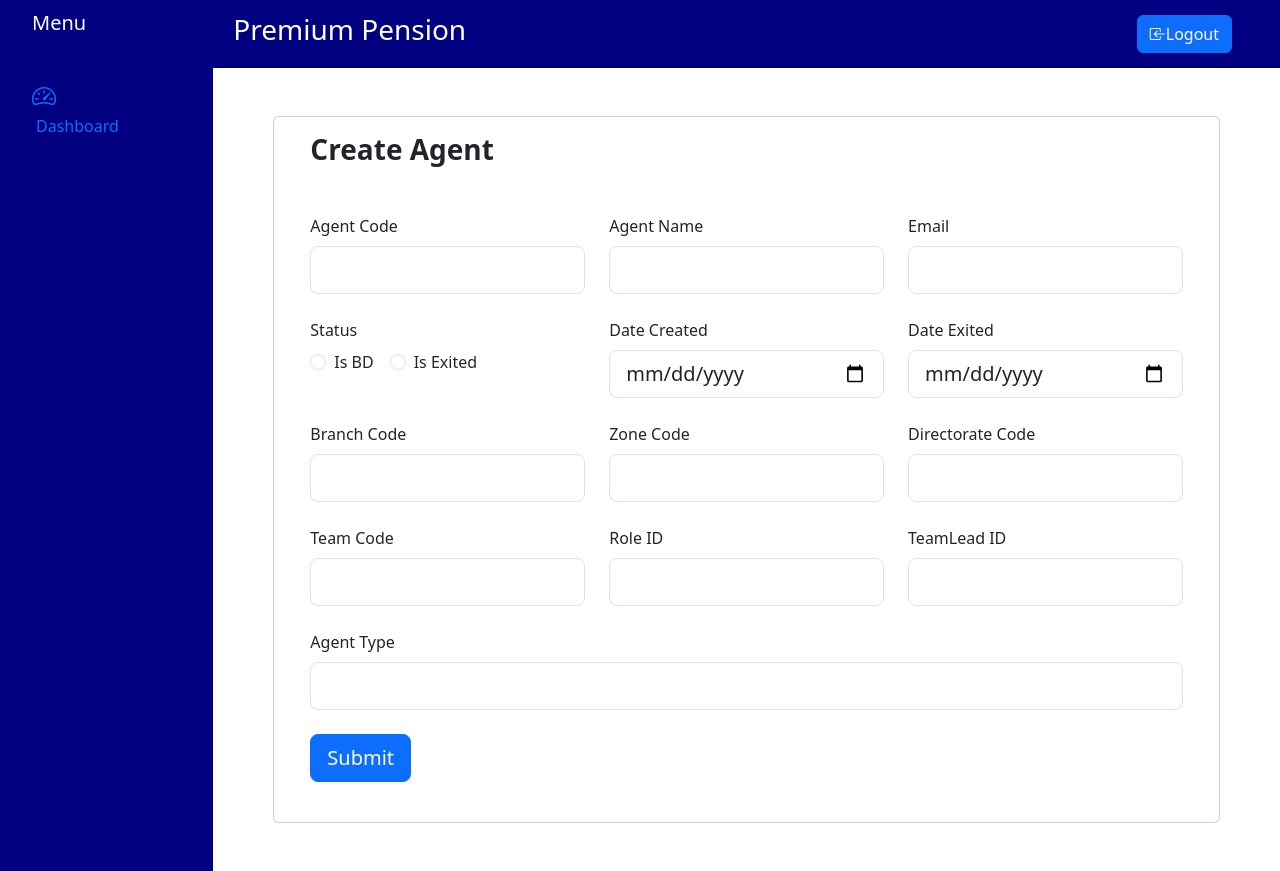
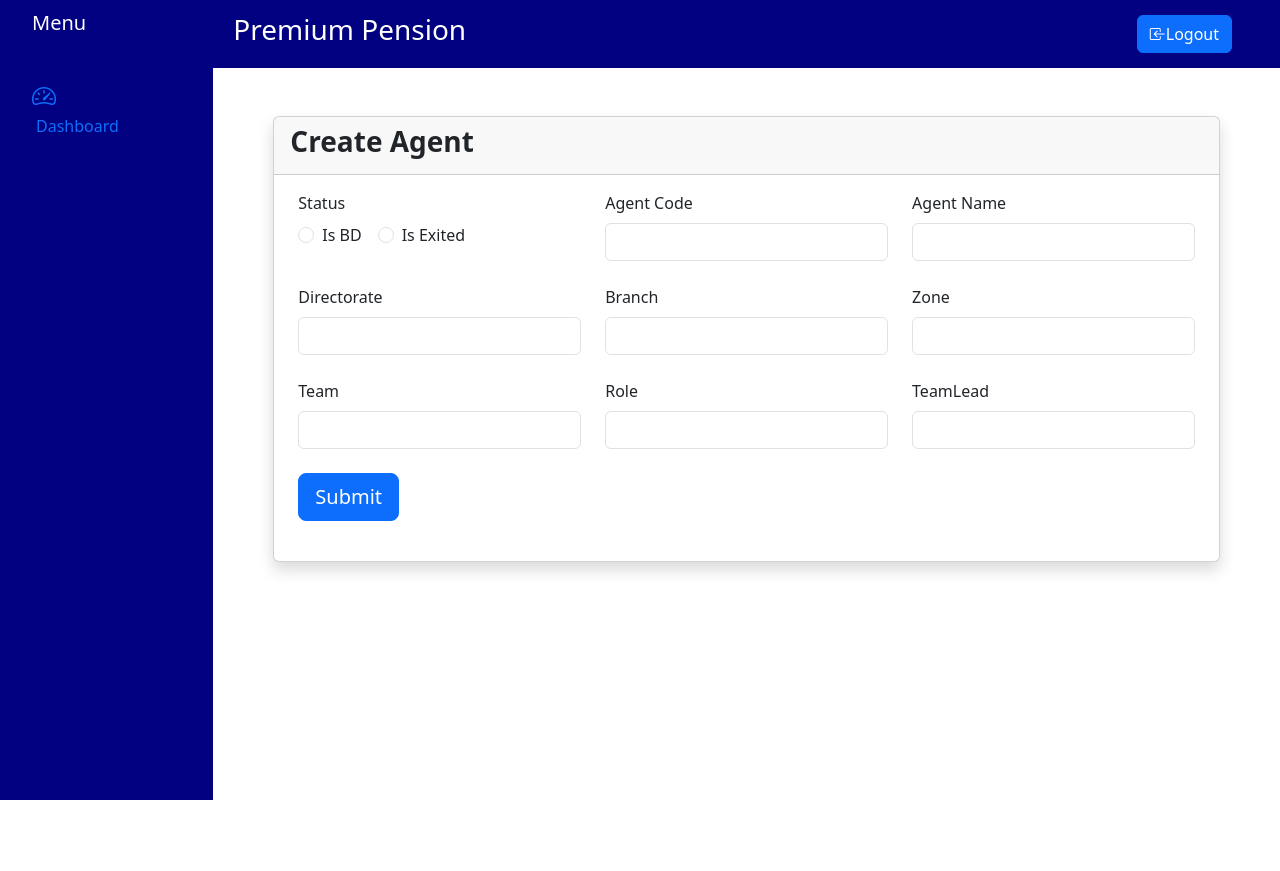
Before and after one commit to khalifaMMM12/Account-mapping, a React (Create React App) app in the folder client/app/: page /agent in a window 1280 px wide. After the commit the page ends 800 px from the top, so only its background shows below. Built offline with nearby package versions, Linux system fonts and the light colour scheme.

Commit message:
updated create agent

```diff
--- a/client/app/src/App.js
+++ b/client/app/src/App.js
@@ -1,7 +1,7 @@
 import React from 'react';
 import {  Routes, Route } from 'react-router-dom'
 import Navbar from './components/navbar.js';
-import Login from './Pages/login-page.js';
+import Login from './Pages/login.js';
 import Officer from './Pages/accountOfficer';
 import Sidebar from './components/sidebar.js';
 import CreateAgent from './Pages/createAgent.js'
--- a/client/app/src/Pages/createAgent.js
+++ b/client/app/src/Pages/createAgent.js
@@ -1,44 +1,19 @@
 import React from 'react';
 import { Container, Row, Col, Card, Form, Button } from 'react-bootstrap';
-import { NavigationType } from 'react-router-dom';
 
 function createAgent() {
   return (
     <Container fluid>
+      <Row className='m-5'>
 
-      <Row className='justify-content-center align-items-center m-5'>
+        <Card className='w-100 shadow p-0'>
+            <Card.Header>
+              <h3 className="fw-bold">Create Agent</h3>
+            </Card.Header>
 
-        <Card className='w-100'>
           <Card.Body className='px-4'>
-
-            <Card.Title><h3 className="fw-bold mb-4 pb-2 pb-md-0 mb-md-5">Create Agent</h3></Card.Title>
-
             <Row>
 
-              <Col md='4'>
-                <Form.Group className='mb-4'>
-                  <Form.Label>Agent Code</Form.Label>
-                  <Form.Control size='lg' type='Number' />
-                </Form.Group>
-              </Col>
-
-              <Col md='4'>
-                <Form.Group className='mb-4'>
-                  <Form.Label>Agent Name</Form.Label>
-                  <Form.Control size='lg' type='text' />
-                </Form.Group>
-              </Col>
-
-              <Col md='4'>
-                <Form.Group className='mb-4'>
-                  <Form.Label>Email</Form.Label>
-                  <Form.Control size='lg' type='email' />
-                </Form.Group>
-              </Col>
-
-            </Row>
-
-            <Row>
 
               <Col md='4' className='mb-4'>
                 <Form.Group>
@@ -52,72 +27,83 @@ function createAgent() {
 
               <Col md='4'>
                 <Form.Group className='mb-4'>
-                  <Form.Label>Date Created</Form.Label>
-                  <Form.Control size='lg' type='Date' />
+                  <Form.Label>Agent Code</Form.Label>
+                  <Form.Control type='Number' />
                 </Form.Group>
               </Col>
 
               <Col md='4'>
                 <Form.Group className='mb-4'>
-                  <Form.Label>Date Exited</Form.Label>
-                  <Form.Control size='lg' type='Date' />
+                  <Form.Label>Agent Name</Form.Label>
+                  <Form.Control type='text' />
                 </Form.Group>
               </Col>
+
 
             </Row>
 
             <Row>
+
             <Col md='4'>
               <Form.Group className='mb-4'>
-                  <Form.Label>Branch Code</Form.Label>
-                  <Form.Control size='lg' type='number' />
+                <Form.Label>Directorate</Form.Label>
+                <Form.Control as='select'>
+                  <option disabled>Choose option</option>
+                </Form.Control>
               </Form.Group>
             </Col>
 
             <Col md='4'>
               <Form.Group className='mb-4'>
-                  <Form.Label>Zone Code</Form.Label>
-                  <Form.Control size='lg' type='Number' />
+                <Form.Label>Branch</Form.Label>
+                <Form.Control as='select'>
+                  <option disabled>Choose option</option>
+                </Form.Control>
               </Form.Group>
             </Col>
 
             <Col md='4'>
               <Form.Group className='mb-4'>
-                  <Form.Label>Directorate Code</Form.Label>
-                  <Form.Control size='lg' type='number' />
+                <Form.Label>Zone</Form.Label>
+                <Form.Control as='select'>
+                  <option disabled>Choose option</option>
+                </Form.Control>
               </Form.Group>
             </Col>
+
+
             </Row>
 
             <Row>
+
             <Col md='4'>
               <Form.Group className='mb-4'>
-                  <Form.Label>Team Code</Form.Label>
-                  <Form.Control size='lg' type='Number' />
+                <Form.Label>Team</Form.Label>
+                <Form.Control as='select'>
+                  <option disabled>Choose option</option>
+                </Form.Control>
               </Form.Group>
             </Col>
 
             <Col md='4'>
               <Form.Group className='mb-4'>
-                  <Form.Label>Role ID</Form.Label>
-                  <Form.Control size='lg' type='number' />
+                <Form.Label>Role</Form.Label>
+                <Form.Control as='select'>
+                  <option disabled>Choose option</option>
+                </Form.Control>
               </Form.Group>
             </Col>
 
             <Col md='4'>
               <Form.Group className='mb-4'>
-                  <Form.Label>TeamLead ID</Form.Label>
-                  <Form.Control size='lg' type='Number' />
-                </Form.Group>
-              </Col>
-            </Row>
-
-            <Form.Group className='mb-4'>
-              <Form.Label>Agent Type</Form.Label>
-              <Form.Control as='select' size='lg'>
+                <Form.Label>TeamLead</Form.Label>
+                <Form.Control as='select'>
                   <option disabled>Choose option</option>
                 </Form.Control>
               </Form.Group>
+            </Col>
+
+            </Row>
 
             <Button className='mb-4' size='lg'>Submit</Button>
 
--- a/client/app/src/Pages/login-page.js
+++ b/client/app/src/Pages/login.js
@@ -4,8 +4,8 @@ import Form from 'react-bootstrap/Form';
 import Inputgroup from 'react-bootstrap/InputGroup';
 import './App.css';
 import axios from 'axios';
-import { useNavigate } from 'react-router-dom';
-// import { useLocation } from 'react-router-dom'
+// import { useNavigate } from 'react-router-dom';
+import { useLocation } from 'react-router-dom';
 
 function LoginForm (){
   const [username, setusername] = useState('');
@@ -14,11 +14,8 @@ function LoginForm (){
   const [passwordInput, setPasswordInput] = useState("");
 
   const[error, setError] = useState('')
-  const login = useNavigate();
-  // const login = useLocation();
-  console.log(login.pathname);
+  const windows = useLocation();
 
-console.log(username)
 
   const forLogin = async () => {
     try {
@@ -34,12 +31,12 @@ console.log(username)
       if (code === 200){
 
         setError('')
-
+        windows.location.href="/officer"
       }else{
-          setError(msg)
+        setError(msg)
       }
     } catch (error) {
-      console.error(error.response.data);
+      // console.error(error.response.data);
     }
   };
 
@@ -81,7 +78,7 @@ console.log(username)
 
 
                   <Inputgroup>
-                  <input type={passwordType} onChange={handlePasswordChange} value={passwordInput} name="password" class="form-control" placeholder="Password" />
+                  <input type={passwordType} onChange={handlePasswordChange} value={passwordInput} name="password" className="form-control" placeholder="Password" />
                       <button className="btn btn-outline-secondary" onClick={togglePassword} >
                       { passwordType==="password"? <i className="bi bi-eye-slash"></i> :<i className="bi bi-eye"></i> }
                       </button>
```
Also changed, not shown: 1 other file (tests, documents, lock files or other folders). Lines whose indentation alone changed are shown as unchanged.
